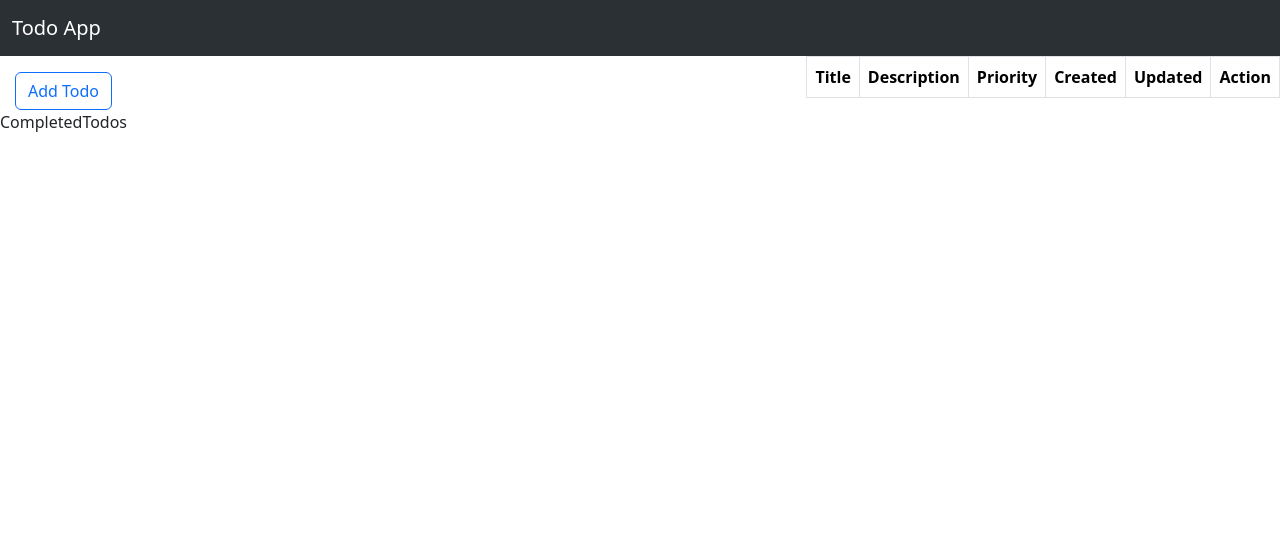
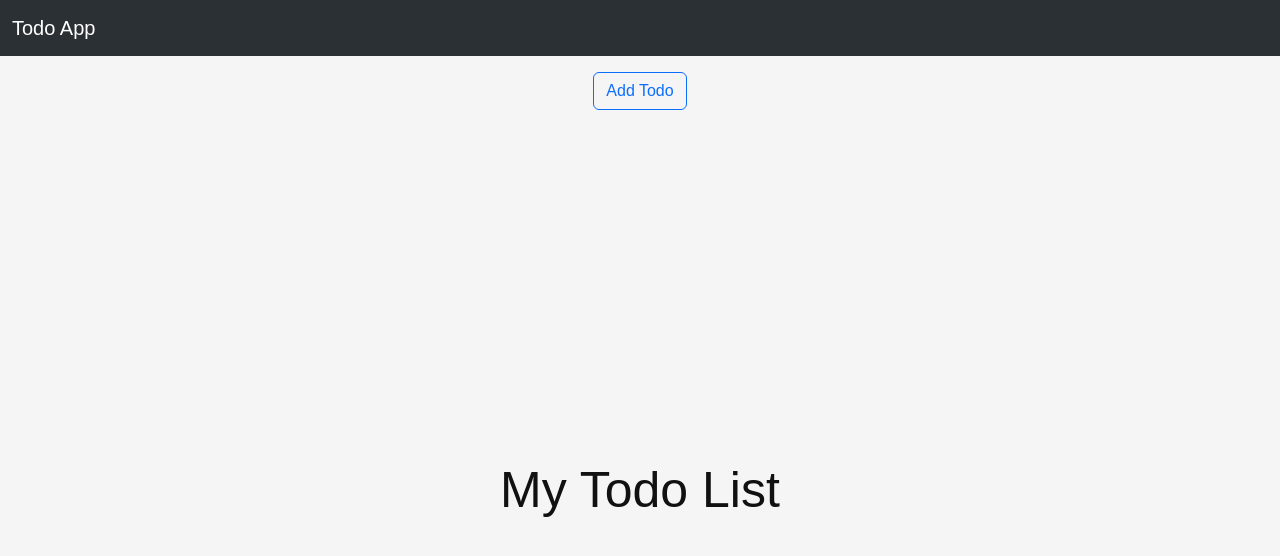
Before and after one commit to shamim7999/react, a React (Create React App) app in the folder my-react-app-2/: page / in a window 1280 px wide. Shown: the top 556 px of the page. Built offline with nearby package versions, Linux system fonts and the light colour scheme.

Commit message:
Added Card as elements

```diff
--- a/my-react-app-2/src/DModal.js
+++ b/my-react-app-2/src/DModal.js
@@ -5,12 +5,11 @@ import MyForm from "./components/Form";
 
 export const DModal = ({ handleNewTodo, title , todo, handleUpdateTodo}) => {
   const [show, setShow] = useState(false);
-  const [myTodoData, setMyTodoData] = useState(todo? todo : {id: '', title: "", description: "", priority: '1', created: '', updated: '' })
+  const myTodoData = todo? todo : {id: '', title: "", description: "", priority: '1', created: '', updated: '' }
   const handleClose = () => setShow(false);
   const handleShow = () => setShow(true);
   const isUpdate = todo? true: false;
   const handleTodo = todo? handleUpdateTodo : handleNewTodo;
-
 
   return (
     <>
@@ -18,6 +17,7 @@ export const DModal = ({ handleNewTodo, title , todo, handleUpdateTodo}) => {
         <Button className="" variant="outline-primary" onClick={handleShow}>
           {title}
         </Button>
+
       </div>
 
       <Modal show={show} onHide={handleClose}>
@@ -25,16 +25,16 @@ export const DModal = ({ handleNewTodo, title , todo, handleUpdateTodo}) => {
           <Modal.Title>{title} form</Modal.Title>
         </Modal.Header>
         <Modal.Body>
-          <MyForm isUpdate ={isUpdate} myData = {myTodoData}  handleTodo={handleTodo}  />
+          <MyForm isUpdate ={isUpdate} myData = {myTodoData}  handleTodo={handleTodo} handleClose={handleClose} />
         </Modal.Body>
-        <Modal.Footer>
+        {/* <Modal.Footer>
           <Button variant="secondary" onClick={handleClose}>
             Close
           </Button>
           <Button variant="primary" onClick={handleClose}>
             Save Changes
           </Button>
-        </Modal.Footer>
+        </Modal.Footer> */}
       </Modal>
     </>
   );
--- a/my-react-app-2/src/DNoteForm.js
+++ b/my-react-app-2/src/DNoteForm.js
@@ -33,24 +33,22 @@ const DNoteForm = () => {
       return temp;
     });
 
+
+
     setTodos(updatedTodos);
+
   };
 
   return (
-    <div style={{ display: 'flex', justifyContent: 'space-between' }}>
-  <div style={{ marginRight: 'auto' }}>
+    <div>
       <DModal title="Add Todo" handleNewTodo={handleNewTodo} />
-    <CompletedTodos />
-  </div>
-  <div>
+      {/* <CompletedTodos  /> */}
       <Todos
         handleUpdateTodo={handleUpdateTodo}
         todos={todos}
         handleDelete={handleDelete}
       />
     </div>
-</div>
-
   );
 };
 
--- a/my-react-app-2/src/components/Form.js
+++ b/my-react-app-2/src/components/Form.js
@@ -1,10 +1,10 @@
-import React, { useState } from "react";
+import React, { useEffect, useState } from "react";
 import { v4 as uuidv4 } from 'uuid';
 
 import '../css/Form-Style.css'
 
 export default function MyForm({
-  handleTodo, myData, isUpdate
+  handleTodo, myData, isUpdate, handleClose
   }) {
 
   const [todo, setTodo] = useState(isUpdate? myData : {id: uuidv4(), title: "", description: "", priority: '1', created: new Date(), updated: new Date() });
@@ -22,6 +22,8 @@ export default function MyForm({
     //console.log(fieldName, value);
   };
 
+
+
   const handleSubmit = (e) => {
     e.preventDefault();
     console.log(`Hello Form`);
@@ -29,9 +31,12 @@ export default function MyForm({
     setTodo(todo);
     handleTodo(todo);
     setTodo({id: uuidv4(), title: "", description: "", priority: '1', created: new Date(), updated: new Date() });
+    handleClose();
   };
 
-
+    const handleReset = () => {
+      setTodo({id: uuidv4(), title: "", description: "", priority: '1', created: new Date(), updated: new Date() });
+    }
     return (
         <>
         <form action="" onSubmit={handleSubmit}>
@@ -63,6 +68,9 @@ export default function MyForm({
         <div>
           <button type="submit">Submit</button>
         </div>
+        <div>
+          <button type="reset" style={{backgroundColor: 'red'}} onClick={handleReset}>Reset</button>
+        </div>
     </form>
 
         </>
--- a/my-react-app-2/src/components/Todo.js
+++ b/my-react-app-2/src/components/Todo.js
@@ -1,6 +1,9 @@
 import React from "react";
 import DNoteForm from "../DNoteForm";
 import { DModal } from "../DModal";
+import "../css/Todos-Style.css";
+import "bootstrap/dist/css/bootstrap.min.css";
+import { Button } from "react-bootstrap";
 
 const Todo = ({ todo, handleDelete, handleUpdateTodo }) => {
   const handleClickForDelete = (e) => {
@@ -8,6 +11,7 @@ const Todo = ({ todo, handleDelete, handleUpdateTodo }) => {
     handleDelete(todo.id);
     console.log(todo.id);
   };
+  // console.log(todo)
 
   // const handleClickForUpdate = (e) => {
   //   e.preventDefault();
@@ -16,20 +20,30 @@ const Todo = ({ todo, handleDelete, handleUpdateTodo }) => {
   // }
 
   return (
-    <tr key={todo.id}>
+    <div key={todo.id}>
       {/* <td>{todo.id}</td> */}
-      <td>{todo.title}</td>
-      <td>{todo.description}</td>
-      <td>{todo.priority}</td>
-      <td>{new Date(todo.created).toLocaleString()}</td>
-      <td>{new Date(todo.updated).toLocaleString()}</td>
-      <td>
-        <DModal handleUpdateTodo={handleUpdateTodo} title="update" todo = {todo}/>
-        <button className="btn btn-danger" onClick={handleClickForDelete}>
+      <h1>{todo.title}</h1>
+      <h5 textAlign="center">{todo.description}</h5>
+      <div style={{ color: "red" }}>Priority: {todo.priority}</div>
+      <div>
+        <b>Created At - </b>
+        {new Date(todo.created).toLocaleString()}
+      </div>
+      <div>
+        {" "}
+        <b>Updated At - </b> {new Date(todo.updated).toLocaleString()}
+      </div>
+      <div className="d-flex justify-content-center align-items-center">
+        <DModal
+          handleUpdateTodo={handleUpdateTodo}
+          title="update"
+          todo={todo}
+        /> &nbsp;
+        <button className="btn btn-danger mt-2" onClick={handleClickForDelete}>
           Delete
         </button>
-      </td>
-    </tr>
+      </div>
+    </div>
   );
 };
 
--- a/my-react-app-2/src/components/Todos.js
+++ b/my-react-app-2/src/components/Todos.js
@@ -1,31 +1,28 @@
 import React from 'react';
 import { Table } from 'react-bootstrap';
 import Todo from './Todo'; // Import the Todo component
+import '../css/Card-Style.css'
 
 const Todos = ({ todos, handleDelete , handleUpdateTodo}) => {
-  console.log(todos);
+  console.log("inside todos.js");
 
   return (
-    <div className='todos'>
-      <Table striped bordered hover className='text-center'>
-        <thead>
-          <tr>
-            {/* <th>ID</th> */}
-            <th>Title</th>
-            <th>Description</th>
-            <th>Priority</th>
-            <th>Created</th>
-            <th>Updated</th>
-            <th>Action</th>
-          </tr>
-        </thead>
-        <tbody>
-          {todos.map(todo => (
-            // Render each todo using the Todo component
-            <Todo handleUpdateTodo={handleUpdateTodo} key={todo.id} todo={todo} handleDelete={handleDelete} />
-          ))}
-        </tbody>
-      </Table>
+    <div>
+      <section>
+        <div className='container'>
+          <h1>My Todo List</h1>
+          <div className='cards'>
+          {
+            todos.map((todo, i) => (
+              // Render each todo using the Todo component
+              <div key={i} className='card'>
+                <Todo handleUpdateTodo={handleUpdateTodo} key={todo.id} todo={todo} handleDelete={handleDelete} />
+              </div>
+            ))
+          }
+          </div>
+        </div>
+      </section>
     </div>
   );
 };
--- /dev/null
+++ b/my-react-app-2/src/css/Card-Style.css
@@ -0,0 +1,49 @@
+* {
+    margin: 0;
+    padding: 0;
+    box-sizing: border-box;
+    font-family: sans-serif;
+}
+
+body {
+    background-color: #f5f5f5;
+    color: #111;
+}
+
+.container {
+    max-width: 1300px;
+    width: 100%;
+    margin: auto;
+}
+
+section {
+    min-height: 100vh;
+    display: flex;
+    flex-direction: column;
+    align-items: center;
+}
+
+h1 {
+    font-size: 50px;
+    line-height: 60px;
+    text-align: center;
+    margin-bottom: 40px;
+}
+
+.cards {
+    display: flex;
+    flex-wrap: wrap;
+    justify-content: space-between;
+}
+
+.card {
+    flex: 0 0 calc(33.33% - 20px);
+    max-width: calc(33.33% - 20px);
+    width: 100%;
+    background-color: #fff;
+    border-radius: 10px;
+    padding: 20px;
+    margin-bottom: 20px;
+    transition: .3s;
+    border: 2px solid transparent;
+}
--- /dev/null
+++ b/my-react-app-2/src/css/Todos-Style.css
@@ -0,0 +1,43 @@
+.todo-card-container {
+    display: flex;
+    flex-wrap: wrap;
+    justify-content: space-between;
+  }
+
+  .todo-card {
+    background-color: #f0f0f0; /* Light gray background */
+    border-radius: 8px;
+    padding: 16px;
+    margin-bottom: 16px;
+    width: calc(33.333% - 16px); /* One-third width minus margin */
+    box-sizing: border-box;
+    box-shadow: 0 4px 6px rgba(0, 0, 0, 0.1); /* Soft shadow */
+  }
+
+  .todo-content {
+    flex: 1;
+  }
+
+  .todo-meta {
+    margin-top: 8px;
+    display: flex;
+    flex-wrap: wrap;
+  }
+
+  .todo-meta p {
+    margin-right: 20px;
+    margin-bottom: 0;
+  }
+
+  .todo-actions button {
+    background-color: #dc3545;
+    color: #ffffff;
+    border: none;
+    padding: 8px 16px;
+    border-radius: 4px;
+    cursor: pointer;
+  }
+
+  .todo-actions button:hover {
+    background-color: #c82333;
+  }
```
Also changed, not shown: my-react-app-2/src/components/MyCard.js (added, +25 -0 lines). Lines whose indentation alone changed are shown as unchanged.
